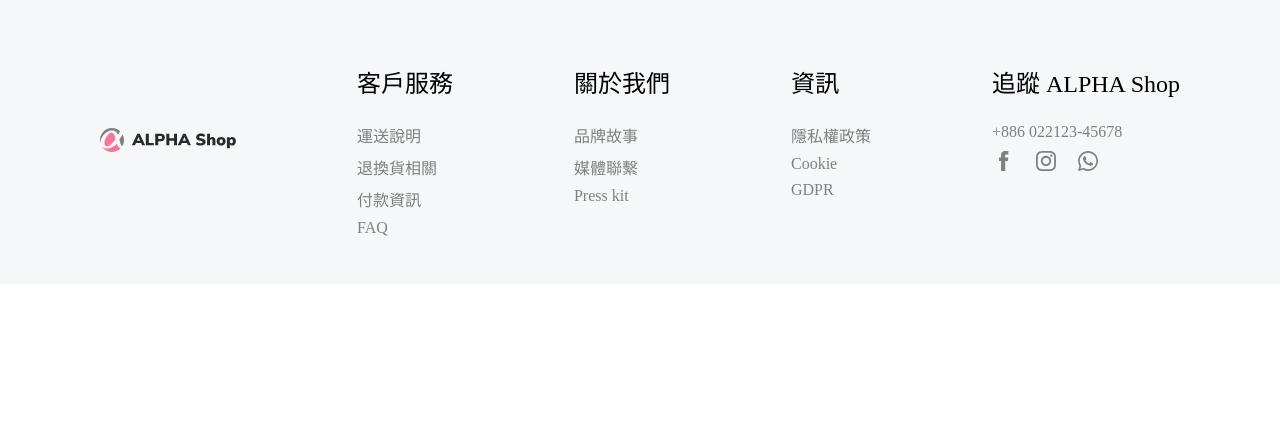
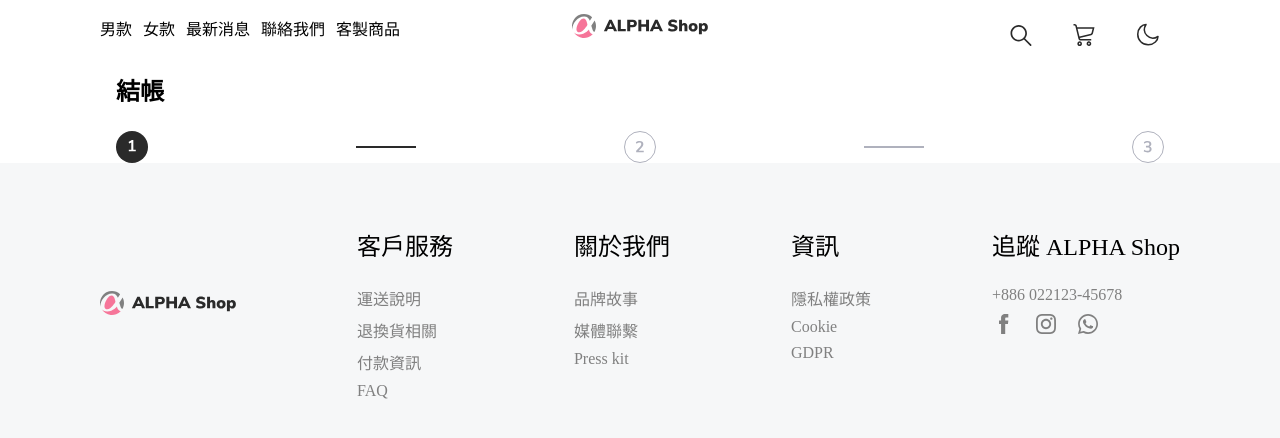
Before and after one commit to changjandam/alpha-camp-react, a React (Create React App) app: page / in a window 1280 px wide. Shown: the top 438 px of the page. Built offline with nearby package versions, Linux system fonts and the light colour scheme.

Commit message:
step area done

```diff
--- a/src/App.js
+++ b/src/App.js
@@ -2,14 +2,21 @@ import React from 'react';
 import { GlobalStyles } from './global';
 import Header from './components/header/Header';
 import Footer from './components/footer/Footer'
+import Main from './components/main/Main';
+import styled from 'styled-components';
+
+const Div = styled.div`
+  align-items: center;
+`
 
 function App() {
   return (
-    <div className='App'>
+    <Div className='App'>
       <GlobalStyles />
       <Header />
+      <Main />
       <Footer />
-    </div>
+    </Div>
   );
 }
 
--- a/src/components/footer/Footer.js
+++ b/src/components/footer/Footer.js
@@ -10,6 +10,7 @@ import FooterSectionSocialMedia from './footer-section/FooterSectionSocialMedia'
 
 const StyledFooter = styled.footer`
   position: relative;
+  bottom: 0;
   width: 100%;
   height: 284px;
   background-color: #f6f7f8;
@@ -97,9 +98,9 @@ const followUs = {
 };
 
 const socialMedia = [
-  { href: '#', icon: FBIcon },
-  { href: '#', icon: IGIcon },
-  { href: '#', icon: WhatsAppIcon },
+  { href: '#', icon: FBIcon, id: 1 },
+  { href: '#', icon: IGIcon, id: 2 },
+  { href: '#', icon: WhatsAppIcon, id: 3 },
 ];
 
 const Footer = () => {
@@ -110,13 +111,14 @@ const Footer = () => {
           <LogoSvg />
         </StyledLogo>
         {footerSections.map((section) => (
-          <Section title={section.sectionTitle} items={section.sectionItems} />
+          <Section
+            title={section.sectionTitle}
+            key={section.sectionTitle}
+            items={section.sectionItems}
+          />
         ))}
-        <Section
-          title={followUs.sectionTitle}
-          items={followUs.sectionItems}
-        >
-          <FooterSectionSocialMedia media ={socialMedia} />
+        <Section title={followUs.sectionTitle} items={followUs.sectionItems}>
+          <FooterSectionSocialMedia media={socialMedia} />
         </Section>
       </Div>
     </StyledFooter>
--- a/src/components/footer/footer-section/FooterSection.js
+++ b/src/components/footer/footer-section/FooterSection.js
@@ -17,7 +17,7 @@ const FooterSection = (props) => {
       <P>{props.title}</P>
       {props.items &&
         props.items.map((item) => (
-          <FooterSectionItem href={item.itemHref}>
+          <FooterSectionItem href={item.itemHref} key={item.itemName}>
             {item.itemName}
           </FooterSectionItem>
         ))}
--- a/src/components/footer/footer-section/FooterSectionSocialMedia.js
+++ b/src/components/footer/footer-section/FooterSectionSocialMedia.js
@@ -13,7 +13,7 @@ export default function FooterSectionSocialMedia(props) {
     <Div>
       {props.media
         ? props.media.map((item) => (
-            <MediaIcon href={item.href}>{item.icon}</MediaIcon>
+            <MediaIcon href={item.href} key={item.id}>{item.icon}</MediaIcon>
           ))
         : ''}
     </Div>
--- a/src/components/header/Header.js
+++ b/src/components/header/Header.js
@@ -14,6 +14,8 @@ const StyledHeader = styled.header`
   max-width: 1080px;
   left: 50%;
   transform: translateX(-50%);
+  z-index: 99;
+  background-color: white;
 `;
 
 const TopLogo = styled(IconLink)`
--- /dev/null
+++ b/src/components/main/Main.js
@@ -0,0 +1,27 @@
+import React from 'react';
+import styled from 'styled-components';
+import CenterDiv from '../layout/CenterDiv';
+import Step from './Step';
+
+const Div = styled(CenterDiv)`
+  display: flex;
+  flex-direction: column;
+  position: relative;
+  margin-top: 56px;
+`;
+const P = styled.p`
+  font-size: 24px;
+  font-weight: bold;
+  margin-left: 1rem;
+  margin-top: 1rem;
+  margin-bottom: 1.5rem;
+`;
+
+export default function Main() {
+  return (
+    <Div>
+      <P>結帳</P>
+      <Step />
+    </Div>
+  );
+}
--- /dev/null
+++ b/src/components/main/Step.js
@@ -0,0 +1,29 @@
+import React from 'react';
+import styled from 'styled-components';
+import { Step1, Step2, Step3, StepDone } from '../../svg/StepIcon';
+
+const Div = styled.div`
+  margin-left: 1rem;
+  margin-right: 1rem;
+  display: flex;
+  align-items: center;
+  justify-content: space-between;
+`;
+const Bar = styled.div`
+  width: 60px;
+
+  background-color: black;
+  border: 1px solid ${(props) => props.stepColor};
+`;
+
+export default function Step(props) {
+  return (
+    <Div>
+      <Step1 stepColor={'#2A2A2A'} />
+      <Bar stepColor={'#2A2A2A'} />
+      <Step2 stepColor={'#AFB1BD'} />
+      <Bar stepColor={'#AFB1BD'} />
+      <Step3 stepColor={'#AFB1BD'} />
+    </Div>
+  );
+}
--- a/src/global.js
+++ b/src/global.js
@@ -1,10 +1,6 @@
 import { createGlobalStyle } from 'styled-components';
 
 export const GlobalStyles = createGlobalStyle`
-  html, body {
-    margin: 0;
-    padding: 0;
-  }
   *, *::after, *::before {
     box-sizing: border-box;
     margin: 0;
--- /dev/null
+++ b/src/svg/StepIcon.js
@@ -0,0 +1,63 @@
+export const Step1 = ({ stepColor }) => (
+  <svg
+    width='32'
+    height='32'
+    viewBox='0 0 32 32'
+    fill='none'
+    xmlns='http://www.w3.org/2000/svg'
+  >
+    <rect width='32' height='32' rx='16' fill={stepColor} />
+    <path
+      d='M19.784 18.6693V20.3333H12.824V18.6693H15.272V11.4053L13.336 12.5733L12.52 11.0693L15.864 9.05325H17.336V18.6693H19.784Z'
+      fill='white'
+    />
+  </svg>
+);
+
+export const Step2 = ({ stepColor }) => (
+  <svg
+    width='32'
+    height='32'
+    viewBox='0 0 32 32'
+    fill='none'
+    xmlns='http://www.w3.org/2000/svg'
+  >
+    <rect x='0.5' y='0.5' width='31' height='31' rx='15.5' stroke='#AFB1BD' />
+    <path
+      d='M19.752 19.6693V21.3333H12.168V19.8133L16.008 15.6853C16.456 15.1946 16.7813 14.7466 16.984 14.3413C17.1973 13.9253 17.304 13.5146 17.304 13.1093C17.304 12.5973 17.1547 12.2133 16.856 11.9573C16.568 11.6906 16.1413 11.5573 15.576 11.5573C14.5627 11.5573 13.544 11.9466 12.52 12.7253L11.832 11.2213C12.28 10.8266 12.8507 10.5119 13.544 10.2773C14.248 10.0319 14.952 9.90925 15.656 9.90925C16.7867 9.90925 17.6827 10.1866 18.344 10.7413C19.0053 11.2959 19.336 12.0426 19.336 12.9813C19.336 13.6319 19.1973 14.2453 18.92 14.8213C18.6427 15.3866 18.1733 16.0213 17.512 16.7253L14.744 19.6693H19.752Z'
+      fill={stepColor}
+    />
+  </svg>
+);
+
+export const Step3 = ({ stepColor }) => (
+  <svg
+    width='32'
+    height='32'
+    viewBox='0 0 32 32'
+    fill='none'
+    xmlns='http://www.w3.org/2000/svg'
+  >
+    <rect x='0.5' y='0.5' width='31' height='31' rx='15.5' stroke='#AFB1BD' />
+    <path
+      d='M17.544 15.5413C18.2053 15.7119 18.712 16.0373 19.064 16.5173C19.4267 16.9866 19.608 17.5733 19.608 18.2773C19.608 19.2586 19.2453 20.0373 18.52 20.6133C17.8053 21.1786 16.8293 21.4613 15.592 21.4613C14.8347 21.4613 14.104 21.3439 13.4 21.1093C12.7067 20.8746 12.1307 20.5546 11.672 20.1493L12.36 18.6453C13.3413 19.4239 14.392 19.8133 15.512 19.8133C16.2267 19.8133 16.76 19.6746 17.112 19.3973C17.464 19.1093 17.64 18.6773 17.64 18.1013C17.64 17.5359 17.4587 17.1199 17.096 16.8533C16.744 16.5759 16.1947 16.4373 15.448 16.4373H13.96V14.8053H15.176C16.6373 14.8053 17.368 14.2559 17.368 13.1573C17.368 12.6453 17.208 12.2506 16.888 11.9733C16.5787 11.6959 16.136 11.5573 15.56 11.5573C15.0587 11.5573 14.5467 11.6586 14.024 11.8613C13.512 12.0533 13.0107 12.3413 12.52 12.7253L11.832 11.2213C12.28 10.8159 12.8507 10.4959 13.544 10.2613C14.248 10.0266 14.9627 9.90925 15.688 9.90925C16.7973 9.90925 17.6827 10.1813 18.344 10.7253C19.0053 11.2586 19.336 11.9839 19.336 12.9013C19.3253 13.5306 19.16 14.0799 18.84 14.5493C18.5307 15.0079 18.0987 15.3386 17.544 15.5413Z'
+      fill={stepColor}
+    />
+  </svg>
+);
+
+export const StepDone = ({ stepColor }) => (
+  <svg
+    width='32'
+    height='32'
+    viewBox='0 0 32 32'
+    fill='none'
+    xmlns='http://www.w3.org/2000/svg'
+  >
+    <circle cx='16' cy='16' r='16' fill={stepColor} />
+    <path
+      d='M13.3333 21.5599L7.77329 15.9999L5.87996 17.8799L13.3333 25.3333L27.3333 11.3333L25.4533 9.45325L13.3333 21.5599Z'
+      fill='white'
+    />
+  </svg>
+);
```
Also changed, not shown: src/svg/SocialMediaIcon.js (+6 -6 lines).
